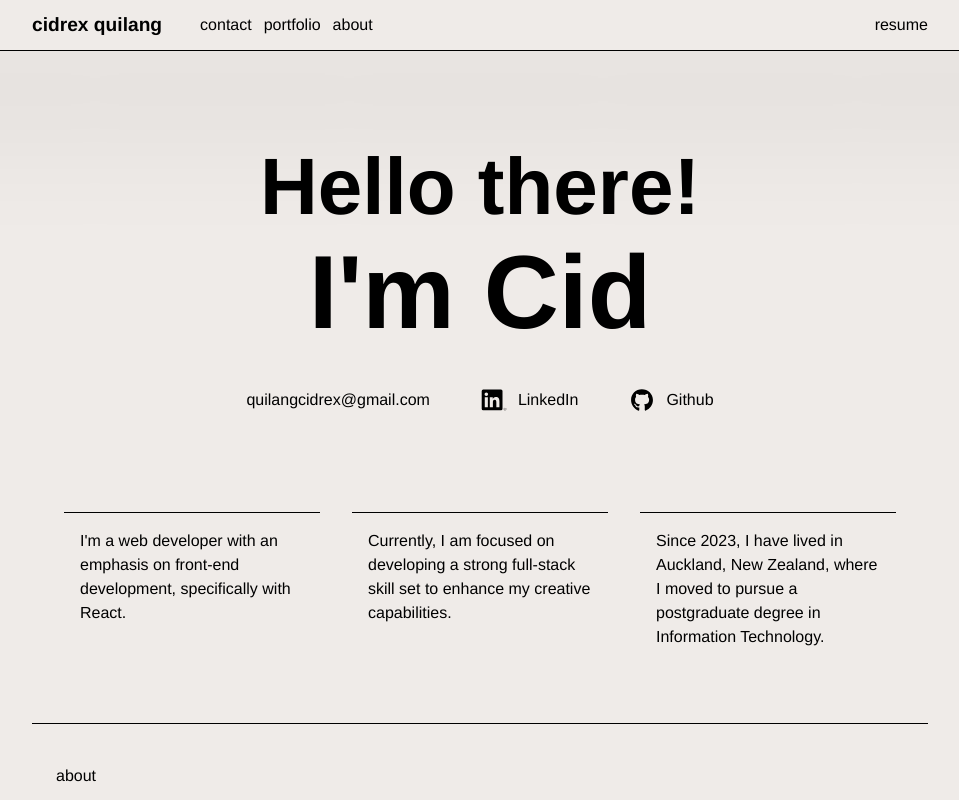
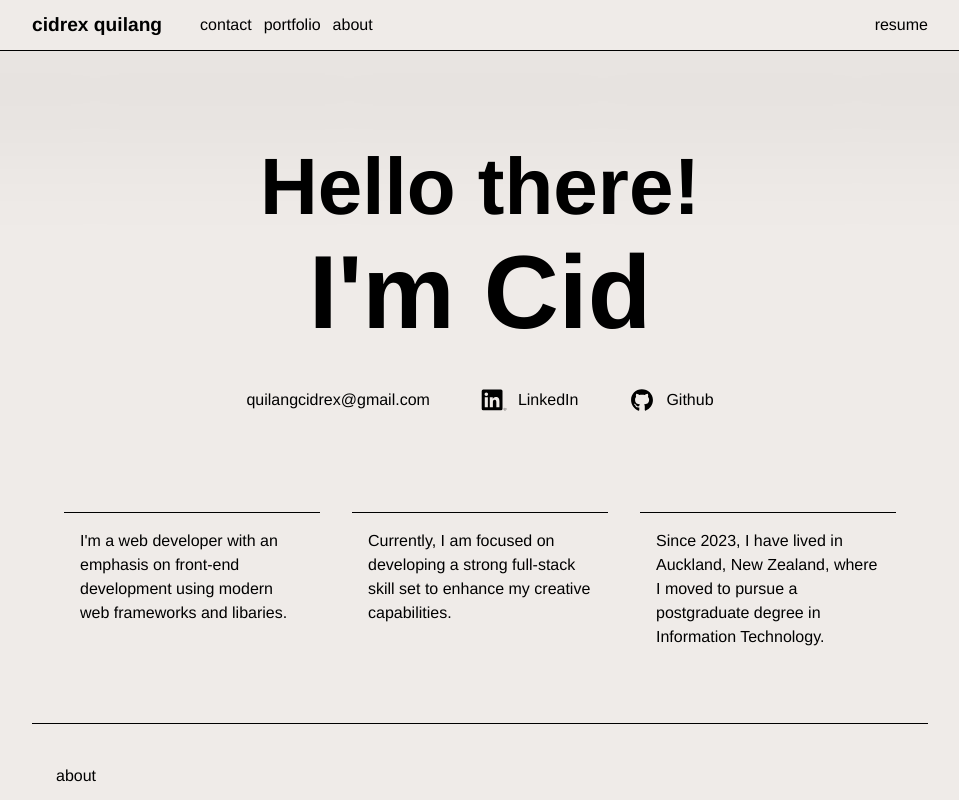
Before and after one commit to hoycid/my-portfolio, a React (Create React App) app: page / in a window 1280 px wide. Shown: the top 800 px of the page, without its empty margins (160-1119 px from the left). Built offline with nearby package versions, Linux system fonts and the light colour scheme; the HTML template or start-up script is replaced by a standard one.

Commit message:
updated content

```diff
--- a/src/resources/CONTENTOBJ.js
+++ b/src/resources/CONTENTOBJ.js
@@ -5,7 +5,7 @@ const CONTENTOBJ = {
     salut: "Hello there!",
     intro: "I'm Cid",
     first:
-      "I'm a web developer with an emphasis on front-end development, specifically with React.",
+      "I'm a web developer with an emphasis on front-end development using modern web frameworks and libaries.",
     second:
       "Currently, I am focused on developing a strong full-stack skill set to enhance my creative capabilities.",
     third:
```
